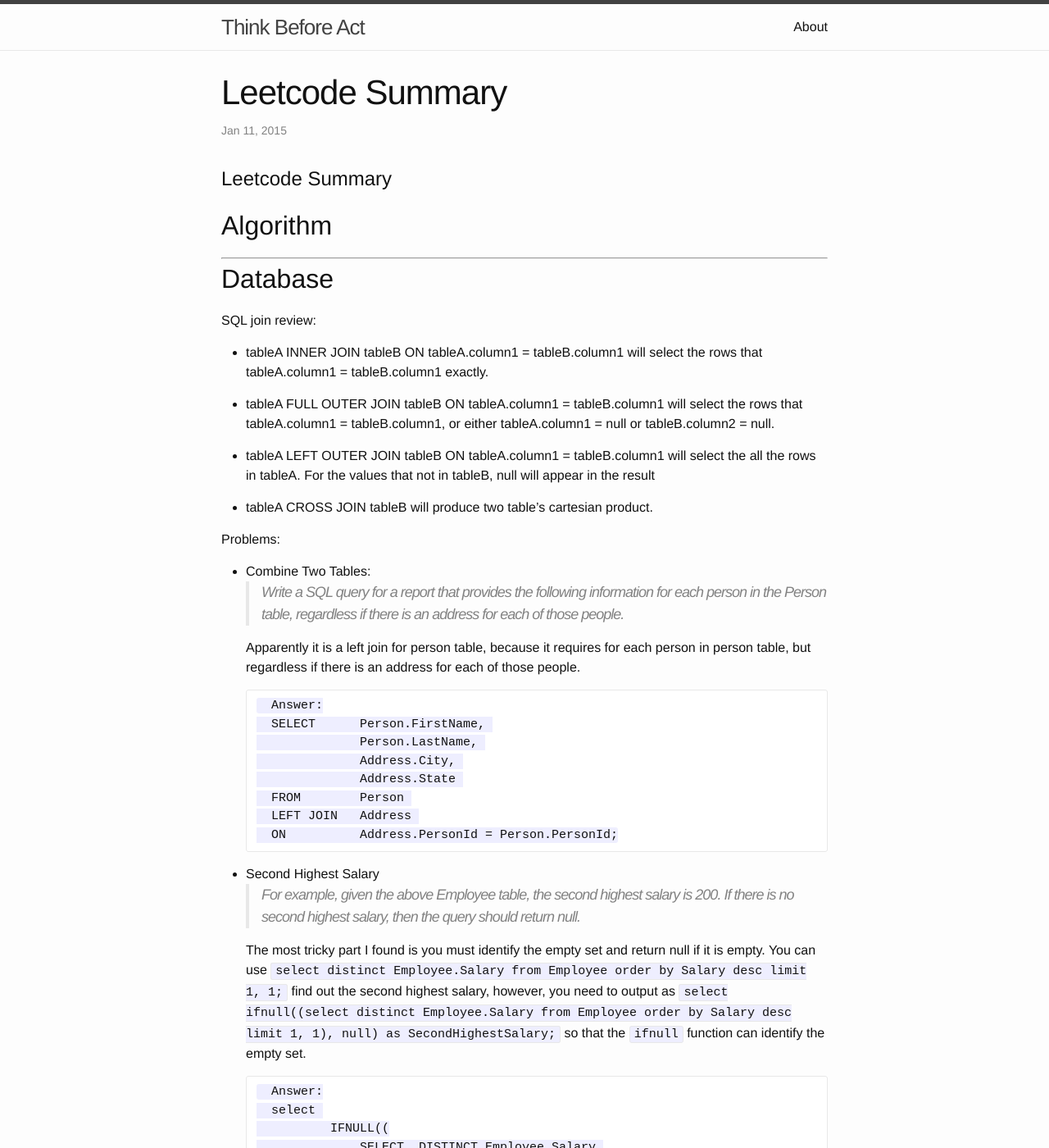
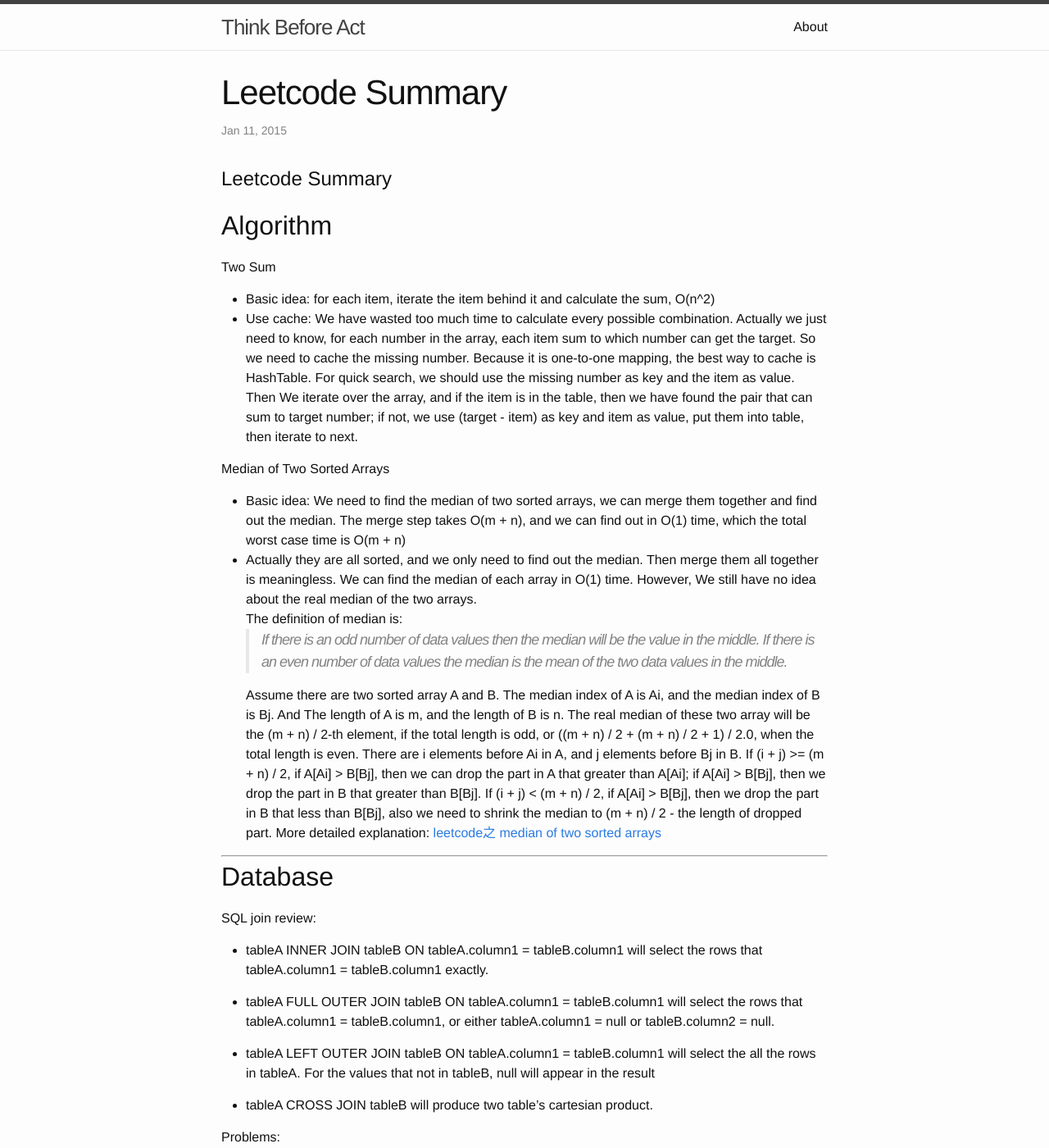
Before and after one commit to lqs4188980/lqs4188980.github.io, a Jekyll site: the page built from _posts/2015-01-11-leetcode-summary.markdown, in a window 1280 px wide and 1400 px high. Shown: the whole window at 82% size. Built offline with Jekyll 4.4.1, drawn with Linux system fonts in a browser that asks for light colours.

Commit message:
Leetcode Algorithm update

```diff
--- a/_posts/2015-01-11-leetcode-summary.markdown
+++ b/_posts/2015-01-11-leetcode-summary.markdown
@@ -8,6 +8,20 @@ Leetcode Summary
 
 Algorithm
 ---------------------
+Two Sum
+
++ Basic idea: for each item, iterate the item behind it and calculate the sum, O(n^2)
++ Use cache: We have wasted too much time to calculate every possible combination. Actually we just need to know, for each number in the array, each item sum to which number can get the target. So we need to cache the missing number. Because it is one-to-one mapping, the best way to cache is HashTable. For quick search, we should use the missing number as key and the item as value.
+    Then We iterate over the array, and if the item is in the table, then we have found the pair that can sum to target number; if not, we use (target - item) as key and item as value, put them into table, then iterate to next.
+
+Median of Two Sorted Arrays
+
++ Basic idea: We need to find the median of two sorted arrays, we can merge them together and find out the median. The merge step takes O(m + n), and we can find out in O(1) time, which the total worst case time is O(m + n)
++ Actually they are all sorted, and we only need to find out the median. Then merge them all together is meaningless. We can find the median of each array in O(1) time. However, We still have no idea about the real median of the two arrays.
+    The definition of median is:
+    > If there is an odd number of data values then the median will be the value in the middle. If there is an even number of data values the median is the mean of the two data values in the middle.
+
+    Assume there are two sorted array A and B. The median index of A is Ai, and the median index of B is Bj. And The length of A is m, and the length of B is n. The real median of these two array will be the (m + n) / 2-th element, if the total length is odd, or ((m + n) / 2 + (m + n) / 2 + 1) / 2.0, when the total length is even. There are i elements before Ai in A, and j elements before Bj in B. If (i + j) >= (m + n) / 2, if A[Ai] > B[Bj], then we can drop the part in A that greater than A[Ai]; if A[Ai] > B[Bj], then we drop the part in B that greater than B[Bj]. If (i + j) < (m + n) / 2, if A[Ai] > B[Bj], then we drop the part in B that less than B[Bj], also we need to shrink the median to (m + n) / 2 - the length of dropped part. More detailed explanation: [leetcode之 median of two sorted arrays][1]
 
 
 
@@ -76,3 +90,6 @@ Problems:
                 ), null)
             as SecondHighestSalary);
         END
+
+
+[1]: http://blog.csdn.net/yutianzuijin/article/details/11499917 "leetcode之 median of two sorted arrays"
```
